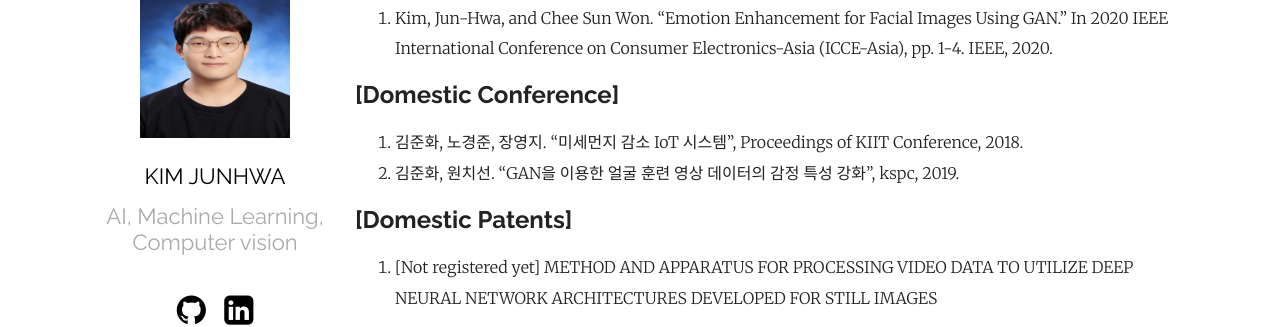
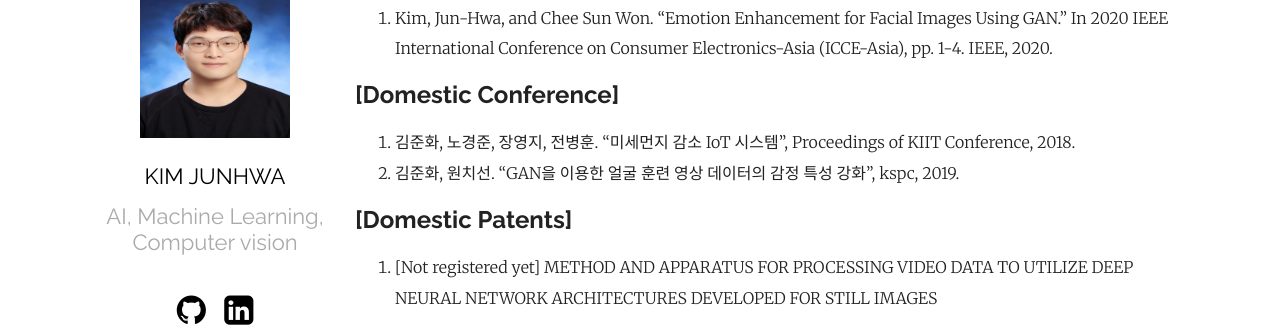
Before and after one commit to kjunhwa/kjunhwa.github.ioi, a Jekyll site: the page built from _posts/2021-05-27-Introduction.markdown, in a window 1280 px wide and 900 px high, scrolled down 955 px. Shown: the part 128-455 px from the top of the window. Built offline with Jekyll 4.4.1, drawn with Linux system fonts in a browser that asks for light colours.

Commit message:
Update 2021-05-27-Introduction.markdown

```diff
--- a/_posts/2021-05-27-Introduction.markdown
+++ b/_posts/2021-05-27-Introduction.markdown
@@ -40,7 +40,7 @@ I enjoy to share the knowledge and discussion, So please contact any time to my
 
 ## [Domestic Conference]
 
-1. 김준화, 노경준, 장영지. "미세먼지 감소 IoT 시스템", Proceedings of KIIT Conference, 2018.
+1. 김준화, 노경준, 장영지, 전병훈. "미세먼지 감소 IoT 시스템", Proceedings of KIIT Conference, 2018.
 2. 김준화, 원치선. "GAN을 이용한 얼굴 훈련 영상 데이터의 감정 특성 강화", kspc, 2019.
 
 ## [Domestic Patents]
```
